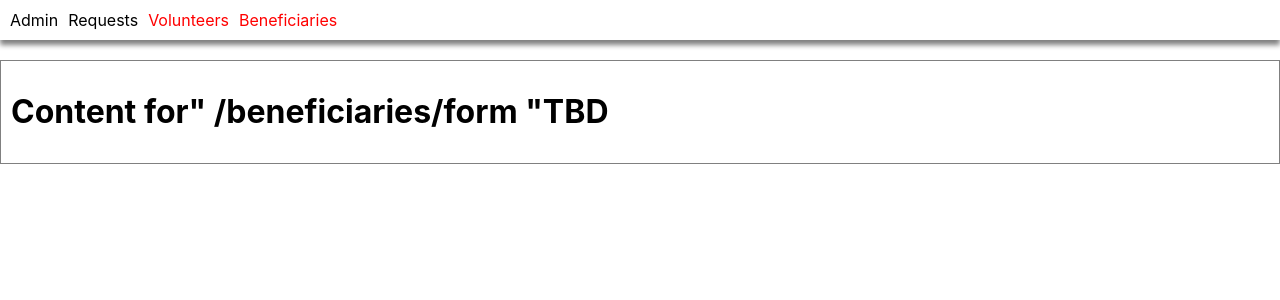
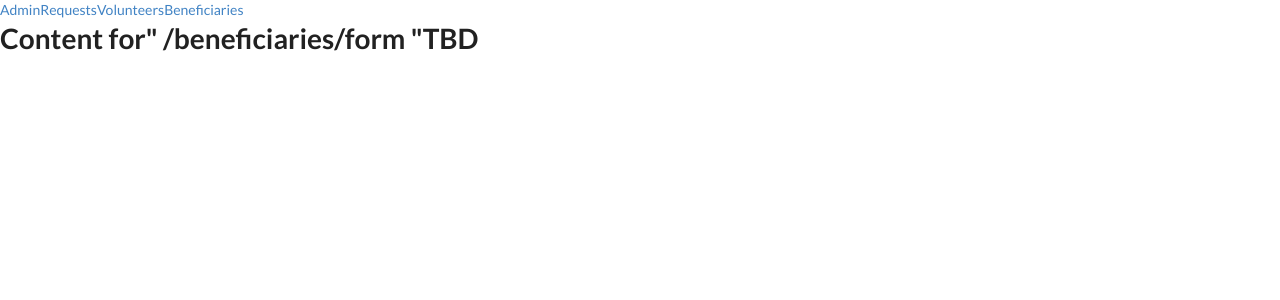
Before and after one commit to reach4help/covidhelphub-frontend, a React (Create React App) app: page /beneficiaries/form in a window 1280 px wide. Shown: the top 300 px of the page. Built offline with nearby package versions, Linux system fonts and the light colour scheme.

Commit message:
some cleaing and example

```diff
--- /dev/null
+++ b/src/Theme/Index.tsx
@@ -0,0 +1,4 @@
+// eslint-disable-next-line import/prefer-default-export
+export const lightTheme = {
+  fontType: 'Cairo',
+};
--- /dev/null
+++ b/src/components/Common/Form/Input/Index.tsx
@@ -0,0 +1,35 @@
+/* eslint-disable react/function-component-definition */
+import * as React from 'react';
+import { FC } from 'react';
+import { InputContainer, InputLable } from './styled';
+import { Props } from './types';
+
+const Input: FC<Props> = ({
+  name,
+  type,
+  placeholder,
+  onChange,
+  required,
+  value,
+  label,
+}) => {
+  const handleChange = (e: any) => {
+    onChange(e);
+  };
+
+  return (
+    <InputContainer>
+      <InputLable>{label}</InputLable>
+      <input
+        type={type}
+        name={name}
+        value={value}
+        required={required}
+        placeholder={placeholder || ' '}
+        onChange={handleChange}
+      />
+    </InputContainer>
+  );
+};
+
+export default Input;
--- a/src/globals.css
+++ /dev/null
@@ -1,61 +0,0 @@
-html,
-body {
-  padding: 0;
-  margin: 0;
-  font-family: -apple-system, BlinkMacSystemFont, Segoe UI, Roboto, Oxygen,
-    Ubuntu, Cantarell, Fira Sans, Droid Sans, Helvetica Neue, sans-serif;
-}
-
-a {
-  color: inherit;
-  text-decoration: none;
-}
-
-table,
-th,
-td {
-  border: 1px solid black;
-  border-collapse: collapse;
-}
-
-* {
-  box-sizing: border-box;
-}
-.navbar {
-  width: 100%;
-  position: fixed;
-  top: 0;
-  left: 0;
-  box-shadow: 0 5px 5px grey;
-  padding: 10px;
-  display: flex;
-  background: white;
-}
-.nav-link {
-  margin-right: 10px;
-}
-.container {
-  margin: 60px auto;
-  padding: 10px;
-  border: 1px solid gray;
-}
-.form-control input {
-  display: block;
-  margin: 10px 0;
-}
-
-.list-header {
-  display: flex;
-  width: 100%;
-  align-items: center;
-  height: 30px;
-}
-
-.list-btn {
-  margin-left: auto;
-  height: 20px;
-}
-
-.tbd-font {
-  color: red;
-}
--- a/src/index.css
+++ /dev/null
@@ -1,13 +0,0 @@
-body {
-  margin: 0;
-  font-family: -apple-system, BlinkMacSystemFont, 'Segoe UI', 'Roboto', 'Oxygen',
-    'Ubuntu', 'Cantarell', 'Fira Sans', 'Droid Sans', 'Helvetica Neue',
-    sans-serif;
-  -webkit-font-smoothing: antialiased;
-  -moz-osx-font-smoothing: grayscale;
-}
-
-code {
-  font-family: source-code-pro, Menlo, Monaco, Consolas, 'Courier New',
-    monospace;
-}
--- a/src/index.js
+++ b/src/index.tsx
@@ -2,12 +2,16 @@
 import React from 'react';
 import ReactDOM from 'react-dom';
 import { BrowserRouter } from 'react-router-dom';
-
+import 'semantic-ui-css/semantic.min.css';
+import { ThemeProvider } from 'styled-components';
 import App from './App';
+import { lightTheme } from './Theme/Index';
 
 ReactDOM.render(
   <BrowserRouter>
-    <App />
+    <ThemeProvider theme={lightTheme}>
+      <App />
+    </ThemeProvider>
   </BrowserRouter>,
   document.getElementById('root')
 );
```
Also changed, not shown: src/App.css (deleted, +0 -38 lines), src/App.tsx (+5 -5 lines), src/components/Common/Form/Input/styled.ts (added, +14 -0 lines), src/components/Common/Form/Input/types.ts (added, +12 -0 lines), src/components/request/RequestCreateComponent.tsx (+4 -5 lines), src/logo.svg (deleted).
